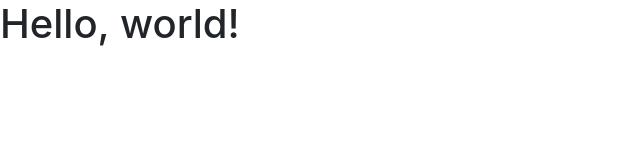
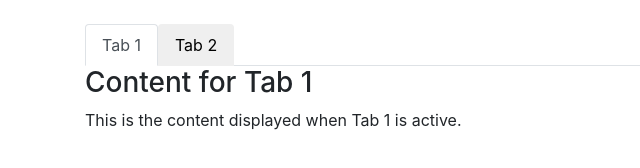
Before and after one commit to taracbarnett/sample-search-standards-documentation, a plain HTML site: page index.html in a window 1280 px wide. Shown: the whole page, without its empty margins (0-640 px from the left). Drawn offline with nearby package versions, Linux system fonts and the light colour scheme.

Commit message:
Update index.html

```diff
--- a/index.html
+++ b/index.html
@@ -7,7 +7,29 @@
     <title>Search and Standards Documentation</title>
   </head>
   <body>
-    <h1>Hello, world!</h1>
+<div class="container mt-4">
+  <!-- Tab Navigation -->
+  <ul class="nav nav-tabs" id="myTab" role="tablist">
+    <li class="nav-item" role="presentation">
+      <button class="nav-link active" id="tab1-tab" data-bs-toggle="tab" data-bs-target="#tab1-content" type="button" role="tab" aria-controls="tab1-content" aria-selected="true">Tab 1</button>
+    </li>
+    <li class="nav-item" role="presentation">
+      <button class="nav-link" id="tab2-tab" data-bs-toggle="tab" data-bs-target="#tab2-content" type="button" role="tab" aria-controls="tab2-content" aria-selected="false">Tab 2</button>
+    </li>
+  </ul>
+
+  <!-- Tab Content -->
+  <div class="tab-content" id="myTabContent">
+    <div class="tab-pane fade show active" id="tab1-content" role="tabpanel" aria-labelledby="tab1-tab">
+      <h3>Content for Tab 1</h3>
+      <p>This is the content displayed when Tab 1 is active.</p>
+    </div>
+    <div class="tab-pane fade" id="tab2-content" role="tabpanel" aria-labelledby="tab2-tab">
+      <h3>Content for Tab 2</h3>
+      <p>This is the content displayed when Tab 2 is active.</p>
+    </div>
+  </div>
+</div>
 
 
     <script src="https://code.jquery.com/jquery-3.3.1.slim.min.js" integrity="sha384-q8i/X+965DzO0rT7abK41JStQIAqVgRVzpbzo5smXKp4YfRvH+8abtTE1Pi6jizo" crossorigin="anonymous"></script>
```
